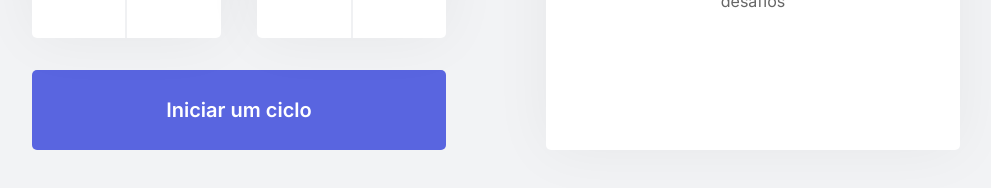
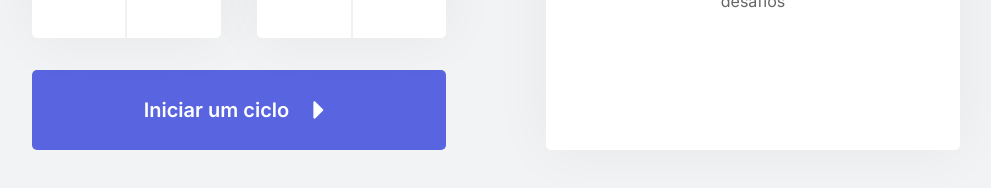
Before and after one commit to alt-jams/nlw-04, a Next.js app: page / in a window 1280 px wide. Shown: the part 526-714 px from the top of the page, without its empty margins (144-1135 px from the left). Built offline with nearby package versions, Linux system fonts and the light colour scheme.

Commit message:
layout details

```diff
--- a/package.json
+++ b/package.json
@@ -10,7 +10,8 @@
   "dependencies": {
     "next": "10.0.7",
     "react": "17.0.1",
-    "react-dom": "17.0.1"
+    "react-dom": "17.0.1",
+    "react-icons": "^4.2.0"
   },
   "devDependencies": {
     "@types/node": "^14.14.31",
--- a/src/components/Countdown.tsx
+++ b/src/components/Countdown.tsx
@@ -3,7 +3,7 @@ import { ChallengesContext } from '../contexts/challengesContext';
 import { CountdownContext } from '../contexts/CountdownContext';
 import styles from '../styles/components/Countdown.module.css';
 
-
+import { FaCheckCircle,  FaTimes, FaCaretRight} from "react-icons/fa";
 
 export function Countdown(){
     const { minutes,
@@ -36,7 +36,7 @@ export function Countdown(){
                 <button
                 disabled
                 className={styles.countdownButton}>
-                    Ciclo encerrado
+                    Ciclo encerrado &nbsp;&nbsp;  <FaCheckCircle size={24} color="#4CD62B"/>
                 </button>
             ) : (
                 <>
@@ -44,13 +44,13 @@ export function Countdown(){
                         <button type="button"
                         className={`${styles.countdownButton} ${styles.countdownButtonActive}`}
                         onClick={resetCountdown}>
-                            Abandonar ciclo
+                            Abandonar ciclo &nbsp;&nbsp;  <FaTimes size={24}/>
                         </button>
                     ): (
                         <button type="button"
                         className={styles.countdownButton}
                         onClick={startCountdown}>
-                            Iniciar um ciclo
+                            Iniciar um ciclo &nbsp;&nbsp;  <FaCaretRight size={30}/>
                         </button>
                     )}
                 </>
--- a/src/styles/components/Countdown.module.css
+++ b/src/styles/components/Countdown.module.css
@@ -77,4 +77,5 @@
     background-color: var(--white);
     color: var(--text);
     cursor:not-allowed;
+    border-bottom: 4px solid var(--green);
 }
```
Also changed, not shown: 1 other file (tests, documents, lock files or other folders).
